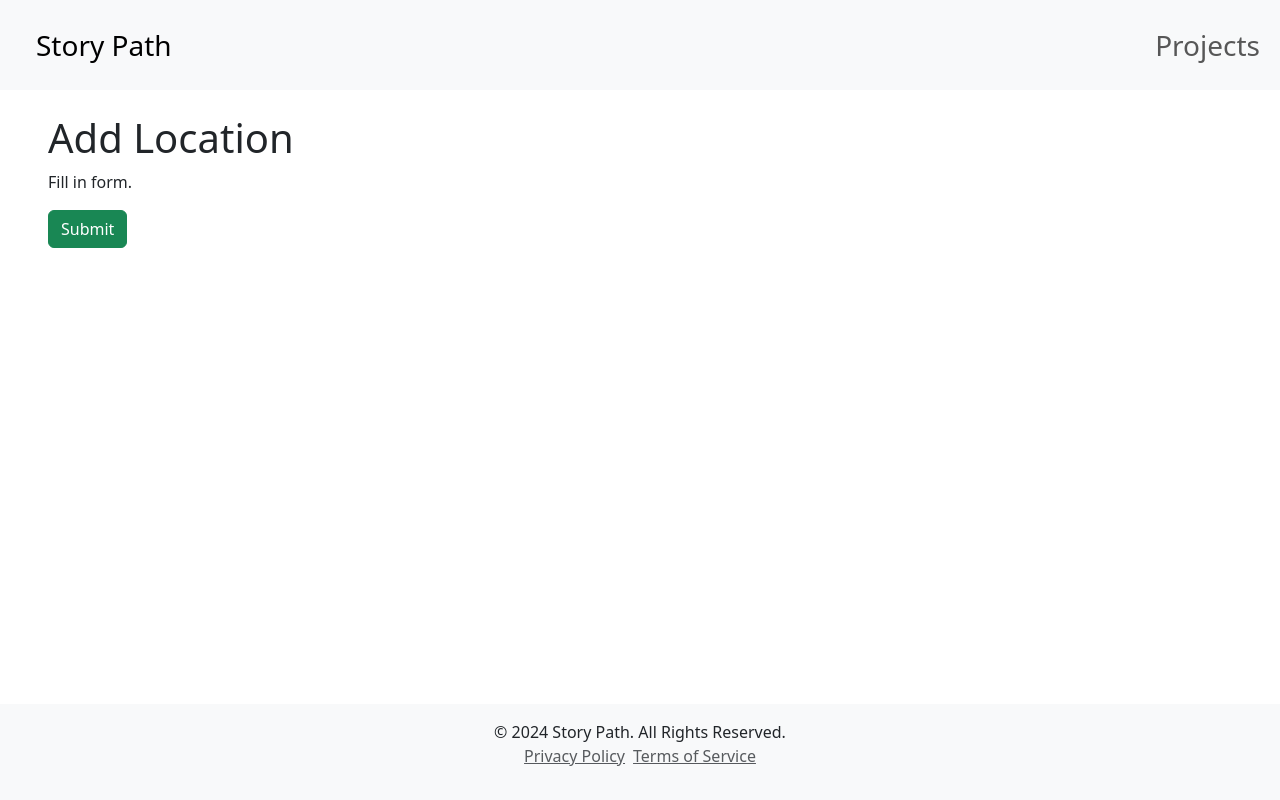
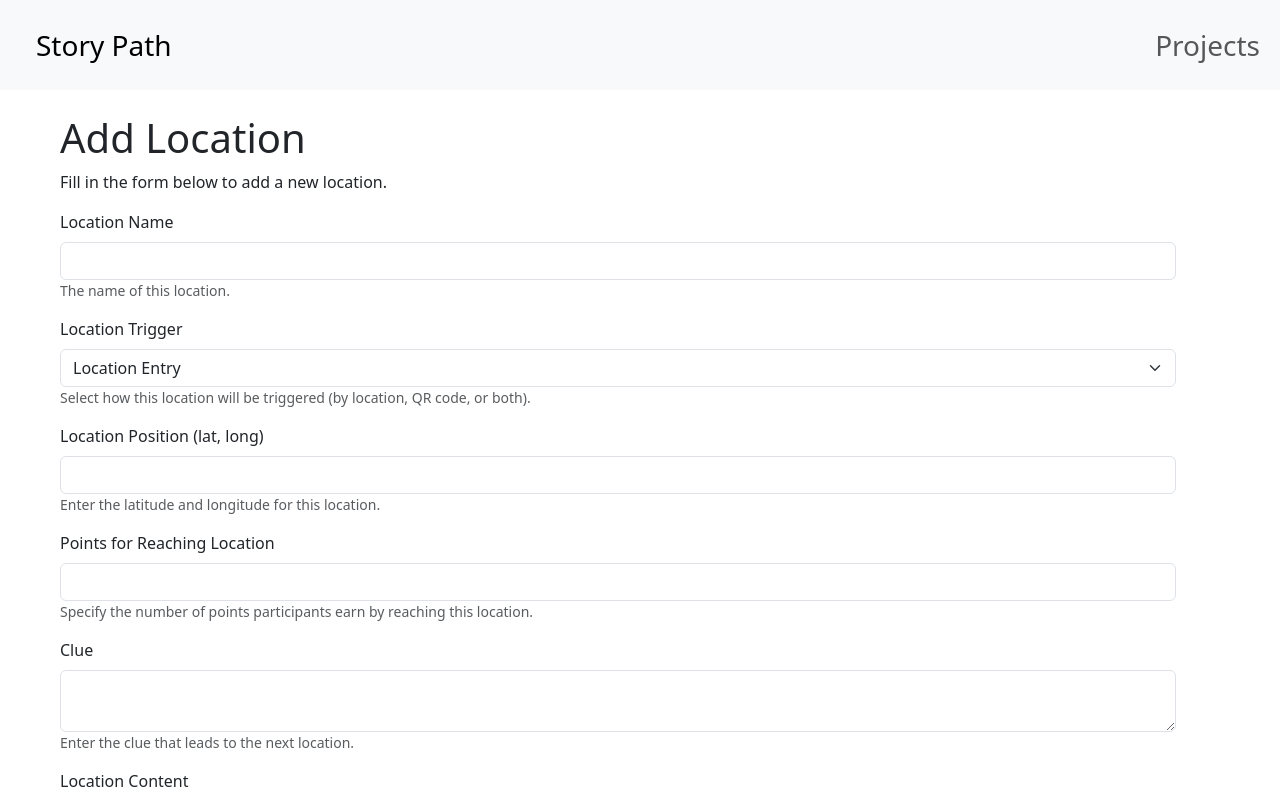
Before and after one commit to avafrohna/story-path, a React (Vite) app in the folder story-path/: page /add-location in a window 1280 px wide. Shown: the top 800 px of the page. Built offline with nearby package versions, Linux system fonts and the light colour scheme; the HTML template or start-up script is replaced by a standard one.

Commit message:
implemented delete, partial edit working

```diff
--- a/story-path/src/App.jsx
+++ b/story-path/src/App.jsx
@@ -13,6 +13,7 @@ function App() {
         <Route path="/" element={<LandingPage />} />
         <Route path="/list-projects" element={<ProjectListPage />} />
         <Route path="/add-project" element={<ProjectForm />} />
+        <Route path="/edit-project/:id" element={<ProjectForm />} />
         <Route path="/list-locations/:projectId" element={<LocationList />} />
         <Route path="/add-location" element={<LocationForm />} />
         <Route path="/preview" element={<PreviewPage />} />
--- a/story-path/src/components/landing-page.jsx
+++ b/story-path/src/components/landing-page.jsx
@@ -7,7 +7,7 @@ function LandingPage() {
     <div id="root">
       <Header />
 
-      <body>
+      <div>
         <h1 className="display-4 text-center mt-5">Welcome to Story Path!</h1>
         <p className="text-center mt-3">Create and explore virtual museum exhibits, location-based tours, and treasure hunts</p>
 
@@ -16,7 +16,7 @@ function LandingPage() {
               <button className="btn btn-success">Get Started</button>
             </Link>
         </div>
-      </body>
+      </div>
 
       <Footer />
     </div>
--- a/story-path/src/components/location-form.jsx
+++ b/story-path/src/components/location-form.jsx
@@ -1,23 +1,92 @@
-import { Link } from 'react-router-dom';
 import Footer from './footer';
 import Header from './header';
+
+//what needs to be done:
+//  - connect form data and API
+//  - fix Location Content to be ReactQuill
 
 function LocationForm() {
   return (
     <div id="root">
       <Header />
 
-      <body>
-      <h1 className="mt-4 ms-5">Add Location</h1>
-        <text className="ms-5">
-            Fill in form.
-        </text>
-        <div className="mt-3 ms-5">
-            <Link to="/list-locations">
-              <button className="btn btn-success">Submit</button>
-            </Link>
-        </div>
-      </body>
+      <div className="container mt-4 ms-5">
+        <h1>Add Location</h1>
+        <p>Fill in the form below to add a new location.</p>
+
+        <form>
+          <div className="mb-3">
+            <label className="form-label">Location Name</label>
+            <input
+              type="text"
+              name="location_name"
+              className="form-control"
+              required
+            />
+            <p className="text-muted small">The name of this location.</p>
+          </div>
+
+          <div className="mb-3">
+            <label className="form-label">Location Trigger</label>
+            <select
+              name="location_trigger"
+              className="form-select"
+              required
+            >
+              <option value="Location Entry">Location Entry</option>
+              <option value="QR Code Scans">QR Code Scan</option>
+              <option value="Both Location Entry and QR Code Scan">Both Location Entry and QR Code Scan</option>
+            </select>
+            <p className="text-muted small">Select how this location will be triggered (by location, QR code, or both).</p>
+          </div>
+
+          <div className="mb-3">
+            <label className="form-label">Location Position (lat, long)</label>
+            <input
+              type="text"
+              name="location_position"
+              className="form-control"
+              required
+            />
+            <p className="text-muted small">Enter the latitude and longitude for this location.</p>
+          </div>
+
+          <div className="mb-3">
+            <label className="form-label">Points for Reaching Location</label>
+            <input
+              type="number"
+              name="score_points"
+              className="form-control"
+              required
+            />
+            <p className="text-muted small">Specify the number of points participants earn by reaching this location.</p>
+          </div>
+
+          <div className="mb-3">
+            <label className="form-label">Clue</label>
+            <textarea
+              name="clue"
+              className="form-control"
+              rows="2"
+              required
+            />
+            <p className="text-muted small">Enter the clue that leads to the next location.</p>
+          </div>
+
+          <div className="mb-3">
+            <label className="form-label">Location Content</label>
+            <textarea
+              name="location_context"
+              className="form-control"
+              rows="2"
+              required
+            />
+            <p className="text-muted small">Provide additional content that will be displayed when participants reach this location.</p>
+          </div>
+
+          <button type="submit" className="btn btn-success mb-4">Save Location</button>
+        </form>
+      </div>
 
       <Footer />
     </div>
--- a/story-path/src/components/preview-page.jsx
+++ b/story-path/src/components/preview-page.jsx
@@ -6,9 +6,11 @@ function PreviewPage() {
     <div id="root">
       <Header />
 
-      <body>
-        <h1 className="mt-4 ms-5">Preview</h1>
-      </body>
+      <div className="container-custom mt-3">
+        <h1>
+          Preview
+        </h1>
+      </div>
 
       <Footer />
     </div>
--- a/story-path/src/components/project-form.jsx
+++ b/story-path/src/components/project-form.jsx
@@ -1,23 +1,45 @@
-import { useNavigate } from 'react-router-dom';
-import { useState } from 'react';
-import { createProject } from '../api';
+import { useNavigate, useParams } from 'react-router-dom';
+import { useState, useEffect } from 'react';
+import { createProject, getProject, updateProject } from '../api';
 import Footer from './footer';
 import Header from './header';
 
+//what needs to be done:
+//  - generate random id
+//  - ensure username is implemented properly
+
 function ProjectForm() {
   const navigate = useNavigate();
+  const { id } = useParams();
+  const isEditMode = Boolean(id);
 
   const [formData, setFormData] = useState({
+    //id: '',
     title: '',
     description: '',
+    is_published: false,
+    participant_scoring: 'Not Scored',
+    //username: '',
     instructions: '',
     initial_clue: '',
     homescreen_display: '',
-    is_published: false,
-    participant_scoring: 'Not Scored',
   });
 
   const [error, setError] = useState(null);
+
+  useEffect(() => {
+    if (isEditMode) {
+      const fetchProjectData = async () => {
+        try {
+          const project = await getProject(id);
+          setFormData(project);
+        } catch (err) {
+          setError('Error fetching project: ' + err.message);
+        }
+      };
+      fetchProjectData();
+    }
+  }, [id, isEditMode]);
 
   const handleChange = (e) => {
     const { name, value, type, checked } = e.target;
@@ -31,11 +53,15 @@ function ProjectForm() {
     e.preventDefault();
 
     try {
-      await createProject(formData);
+      if (isEditMode) {
+        await updateProject(id, formData);
+      } else {
+        await createProject(formData);
+      }
       navigate('/list-projects');
     }
     catch (err) {
-      setError('Error creating project: ' + err.message);
+      setError('Error saving project: ' + err.message);
     }
   };
 
@@ -44,14 +70,14 @@ function ProjectForm() {
       <Header />
 
       <div className="container mt-4 ms-5">
-        <h1>Add Project</h1>
-        <p>Fill in the form below to create a new project.</p>
+        <h1>{isEditMode ? 'Edit Project' : 'Add Project'}</h1>
+        <p>Fill in the form below to {isEditMode ? 'edit' : 'create'} a new project.</p>
 
         {error && <p className="text-danger">{error}</p>}
 
         <form onSubmit={handleSubmit}>
           <div className="mb-3">
-            <label className="form-label">Project Title</label>
+            <label className="form-label">Title</label>
             <input
               type="text"
               name="title"
@@ -60,6 +86,7 @@ function ProjectForm() {
               className="form-control"
               required
             />
+            <p className="text-muted small">The name of your project.</p>
           </div>
 
           <div className="mb-3">
@@ -69,9 +96,10 @@ function ProjectForm() {
               value={formData.description}
               onChange={handleChange}
               className="form-control"
-              rows="3"
+              rows="2"
               required
             />
+            <p className="text-muted small">Provide a brief description of your project. This is not displayed to participants.</p>
           </div>
 
           <div className="mb-3">
@@ -81,41 +109,36 @@ function ProjectForm() {
               value={formData.instructions}
               onChange={handleChange}
               className="form-control"
-              rows="3"
+              rows="2"
+              required
             />
+            <p className="text-muted small">Instructions for participants, explaining how to engage with the project.</p>
           </div>
 
           <div className="mb-3">
             <label className="form-label">Initial Clue</label>
-            <input
-              type="text"
+            <textarea
               name="initial_clue"
               value={formData.initial_clue}
               onChange={handleChange}
               className="form-control"
+              rows="2"
             />
+            <p className="text-muted small">The first clue to start the project. This is optional.</p>
           </div>
 
           <div className="mb-3">
             <label className="form-label">Homescreen Display</label>
-            <input
-              type="text"
+            <select
               name="homescreen_display"
               value={formData.homescreen_display}
               onChange={handleChange}
-              className="form-control"
-            />
-          </div>
-
-          <div className="mb-3">
-            <label className="form-label">Is Published?</label>
-            <input
-              type="checkbox"
-              name="is_published"
-              checked={formData.is_published}
-              onChange={handleChange}
-              className="form-check-input"
-            />
+              className="form-select"
+            >
+              <option value="Display initial clue">Display initial clue</option>
+              <option value="Display all locations">Display all locations</option>
+            </select>
+            <p className="text-muted small">Choose what to display on the homescreen of the project.</p>
           </div>
 
           <div className="mb-3">
@@ -127,11 +150,24 @@ function ProjectForm() {
               className="form-select"
             >
               <option value="Not Scored">Not Scored</option>
-              <option value="Scored">Scored</option>
+              <option value="Number of Scanned QR Codes">Number of Scanned QR Codes</option>
+              <option value="Number of Locations Entered">Number of Locations Entered</option>
             </select>
+            <p className="text-muted small">Select how participants will be scored in this project.</p>
           </div>
 
-          <button type="submit" className="btn btn-success">Submit</button>
+          <div className="mb-3">
+            <input
+              type="checkbox"
+              name="is_published"
+              checked={formData.is_published}
+              onChange={handleChange}
+              className="form-check-input"
+            />
+            <label className="form-label">Published</label>
+          </div>
+
+          <button type="submit" className="btn btn-success mb-4">Save Project</button>
         </form>
       </div>
 
```
Also changed, not shown: story-path/src/api.js (+25 -2 lines), story-path/src/components/project-list.jsx (+17 -2 lines).
